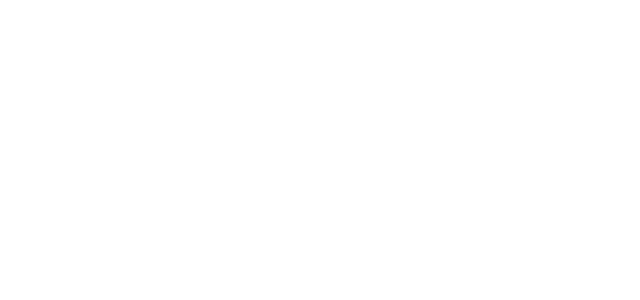
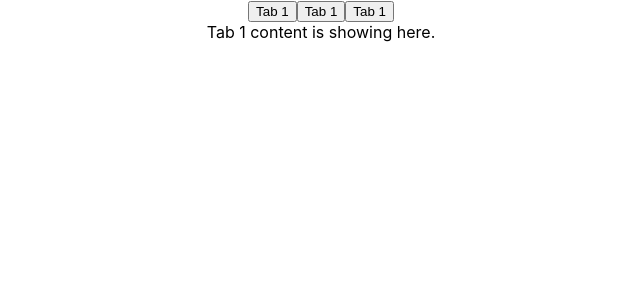
Before and after one commit to StefanoQuiroz/REACT-MERN, a React (Create React App) app in the folder tabs/: page / in a window 1280 px wide. Shown: the top 300 px of the page, without its empty margins (319-959 px from the left). Built offline with nearby package versions, Linux system fonts and the light colour scheme.

Commit message:
Tabs Own Version at 45%

```diff
--- a/tabs/src/components/Tabs.js
+++ b/tabs/src/components/Tabs.js
@@ -1,9 +1,35 @@
-import React from 'react';
+import React, {useState} from 'react';
 
 const Tabs = () => {
+    let array = [1,2,3];
+    const [state, setState] = useState({
+        currentTab: 1
+    })
+
+    const onClickHandle = (e, value) => {
+        setState({
+            currentTab: value
+        })
+    }
+
+
+
+
     return (
         <div>
-
+            {/* map(item, index) */}
+            {array.map((item, index) => (
+                <button
+                    key={index}
+                    onClick={(e) => onClickHandle(e,item)}
+                >
+                    Tab {state.currentTab}
+                </button>
+            ))}
+            {/* Resultado en un div cuando haga click en la pestaña */}
+            <div className="results">
+                Tab {state.currentTab} content is showing here.
+            </div>
         </div>
     );
 }
```
